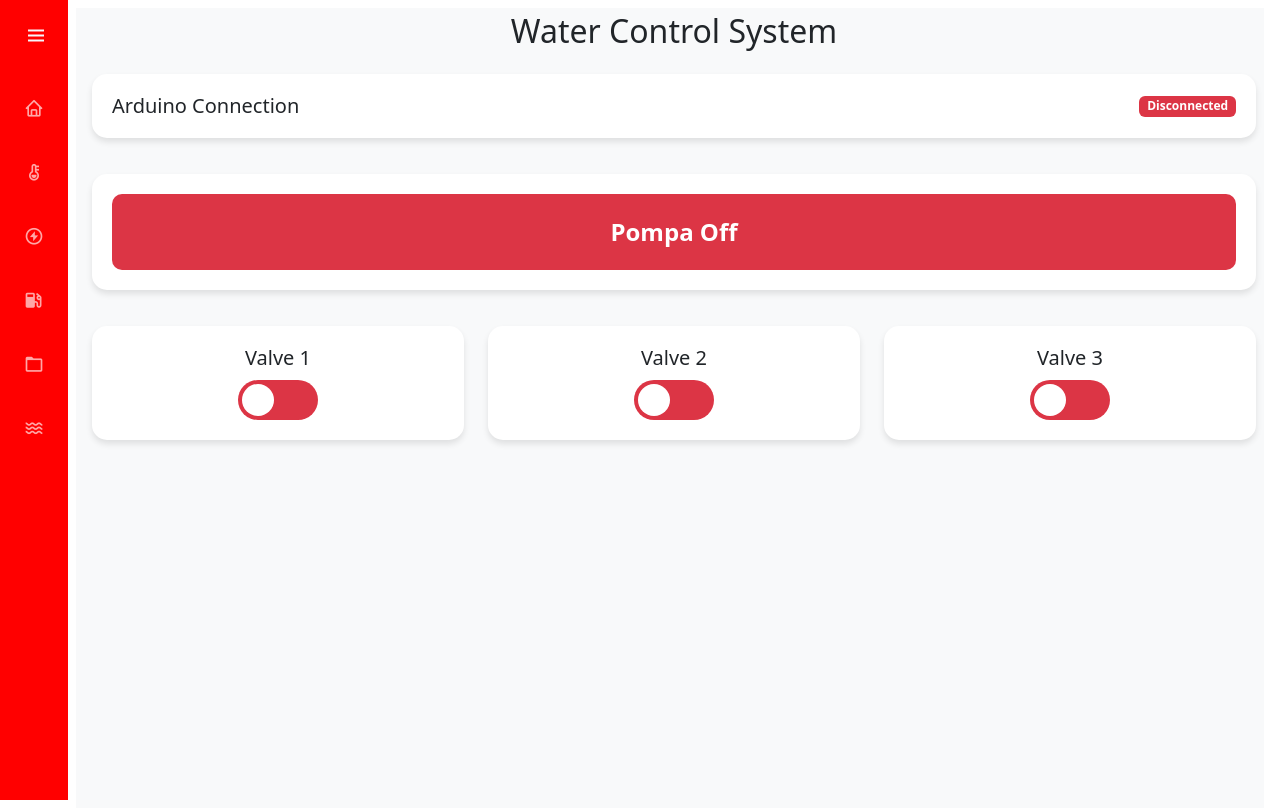
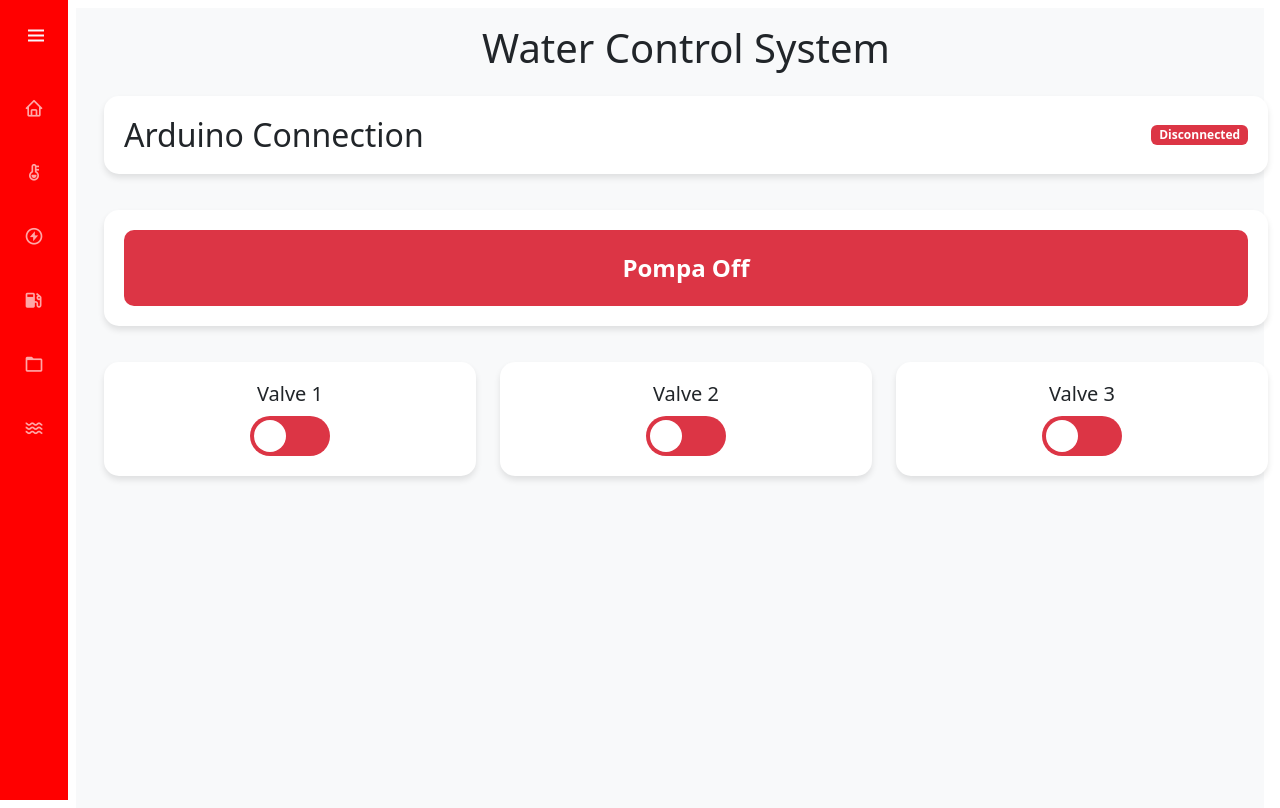
Before and after one commit to BlacklistX20/dashmon-sudiang, a CodeIgniter 4 app: the page made by app/Views/pages/sprinkler.php in a window 1280 px wide. Run offline with PHP 8.4 and a stand-in for CodeIgniter, Linux system fonts and the light colour scheme; the template is opened without the code that fills it, so the values that code supplies are empty; some libraries are stand-ins or nearby versions.

Commit message:
change text size and add padding in sprinkle page

```diff
--- a/app/Views/pages/sprinkler.php
+++ b/app/Views/pages/sprinkler.php
@@ -1,16 +1,16 @@
 <?= $this->extend('layout/template'); ?>
 
 <?= $this->section('content'); ?>
-<div id="main-wrap" class="container-fluid mx-1 py-1">
+<div id="main-wrap" class="container-fluid mx-3 py-3">
 
-<h2 class="text-center mb-4">Water Control System</h2>
+<h1 class="text-center mb-4">Water Control System</h1>
 
     <!-- ROW 1: Connection Status -->
     <div class="row mb-3">
         <div class="col-12">
             <div class="control-card d-flex justify-content-between align-items-center">
-                <h5 class="m-0">Arduino Connection</h5>
-                <span id="connection-status" class="badge bg-secondary">Connecting...</span>
+                <h2 class="m-0">Arduino Connection</h2>
+                <span id="connection-status" class="badge fs-1 bg-secondary">Connecting...</span>
             </div>
         </div>
     </div>
```
